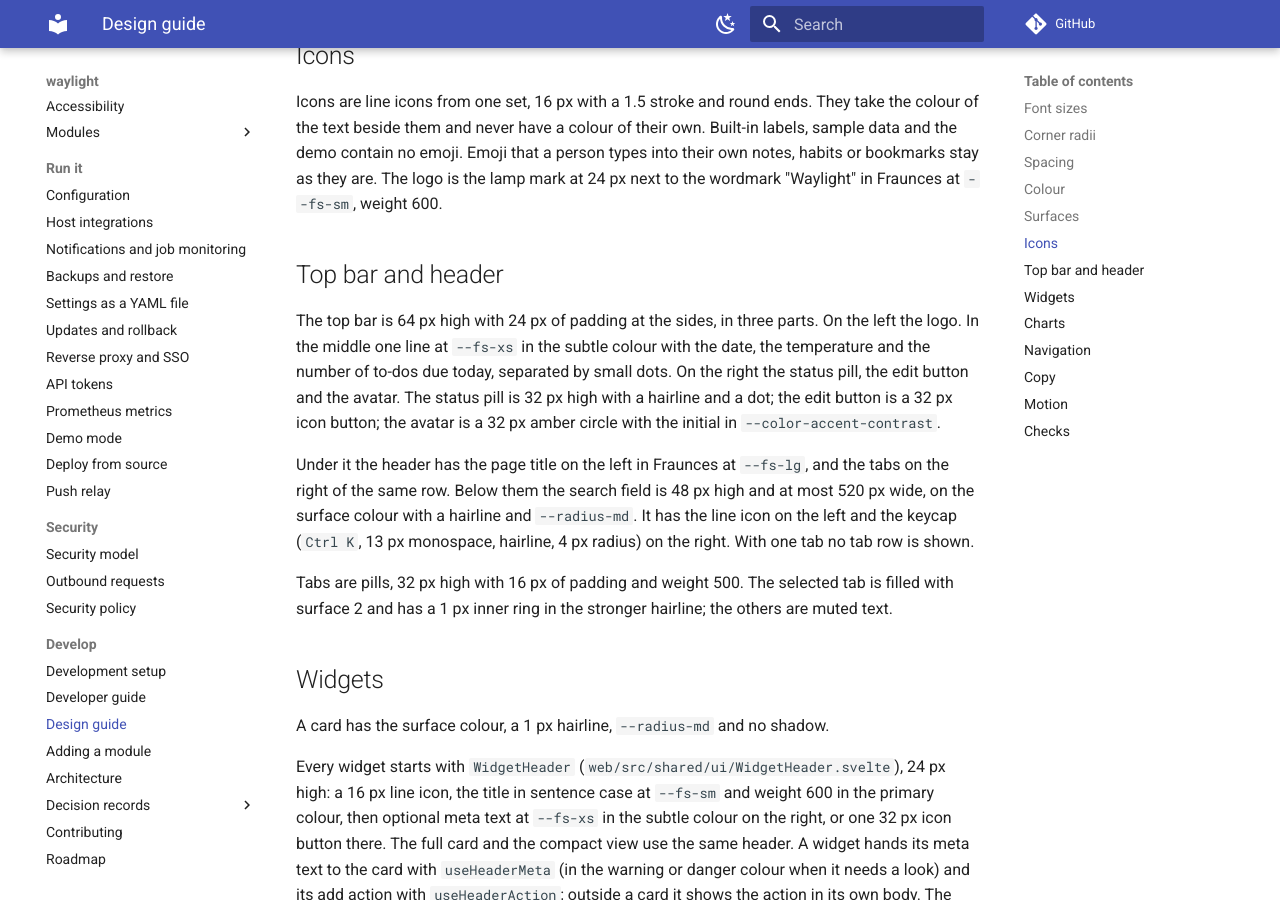
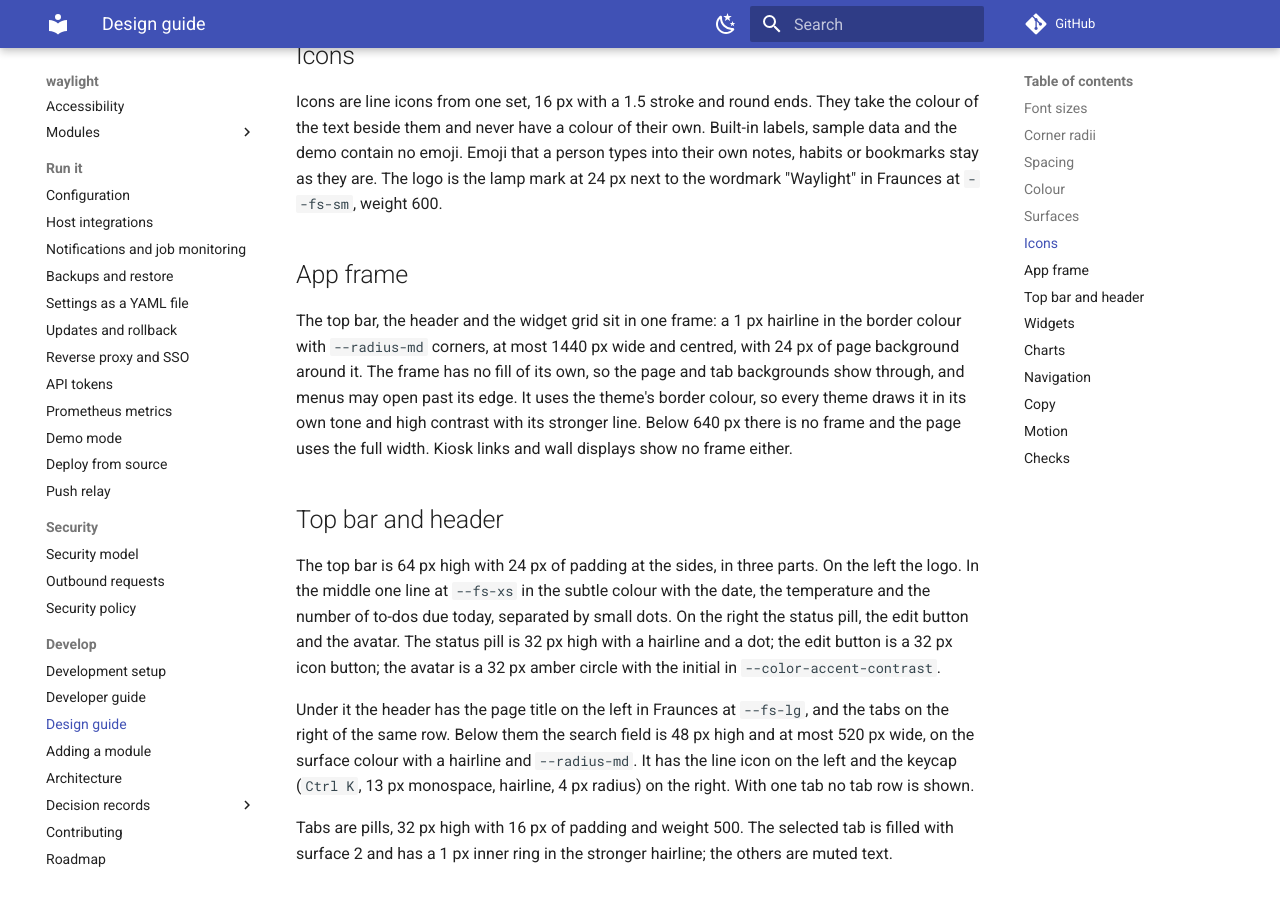
Before and after one commit to Waylight-App/waylight, an MkDocs documentation site: the page built from docs/design-guide.md, in a window 1280 px wide and 900 px high, scrolled down 3463 px. Built offline with MkDocs 1.6.1 and Material for MkDocs 9.7.7, drawn with Linux system fonts in a browser that asks for light colours; comment, search, counter and statistics services are not loaded.

Commit message:
feat(shell): hairline app frame up to 1440 px (#850)
Top bar, header and widget grid sit in one frame: a 1 px border in the theme's border colour with --radius-md corners, at most 1440 px wide and centred with 24 px of page background around it. No fill and no clipping. No frame below 640 px, for kiosk sessions or during the onboarding wizard. The design guide describes the frame.

Closes #849

```diff
--- a/docs/design-guide.md
+++ b/docs/design-guide.md
@@ -128,6 +128,17 @@ person types into their own notes, habits or bookmarks stay as they are. The
 logo is the lamp mark at 24 px next to the wordmark "Waylight" in Fraunces at
 `--fs-sm`, weight 600.
 
+## App frame
+
+The top bar, the header and the widget grid sit in one frame: a 1 px hairline
+in the border colour with `--radius-md` corners, at most 1440 px wide and
+centred, with 24 px of page background around it. The frame has no fill of its
+own, so the page and tab backgrounds show through, and menus may open past its
+edge. It uses the theme's border colour, so every theme draws it in its own
+tone and high contrast with its stronger line. Below 640 px there is no frame
+and the page uses the full width. Kiosk links and wall displays show no frame
+either.
+
 ## Top bar and header
 
 The top bar is 64 px high with 24 px of padding at the sides, in three parts.
```
Also changed, not shown: web/src/app/Shell.svelte (+23 -2 lines), 1 other file.
